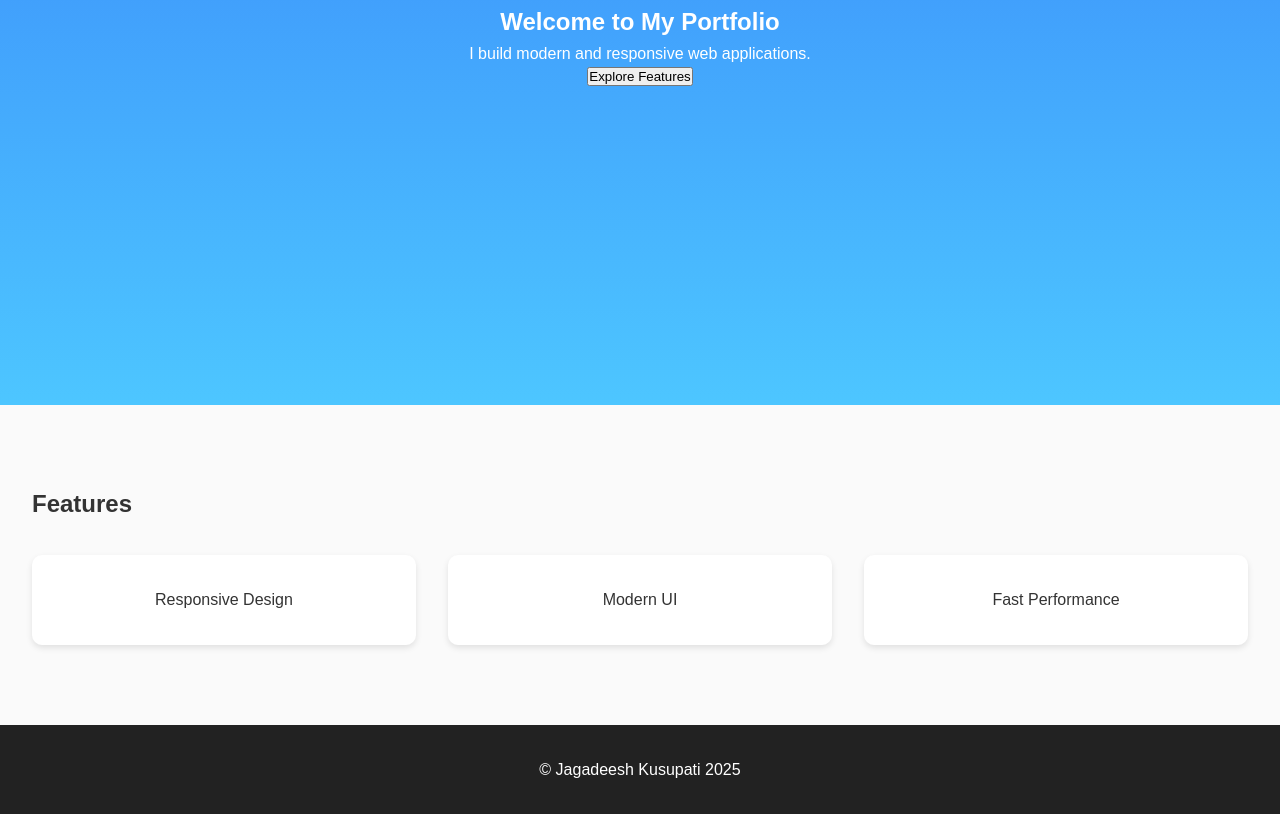
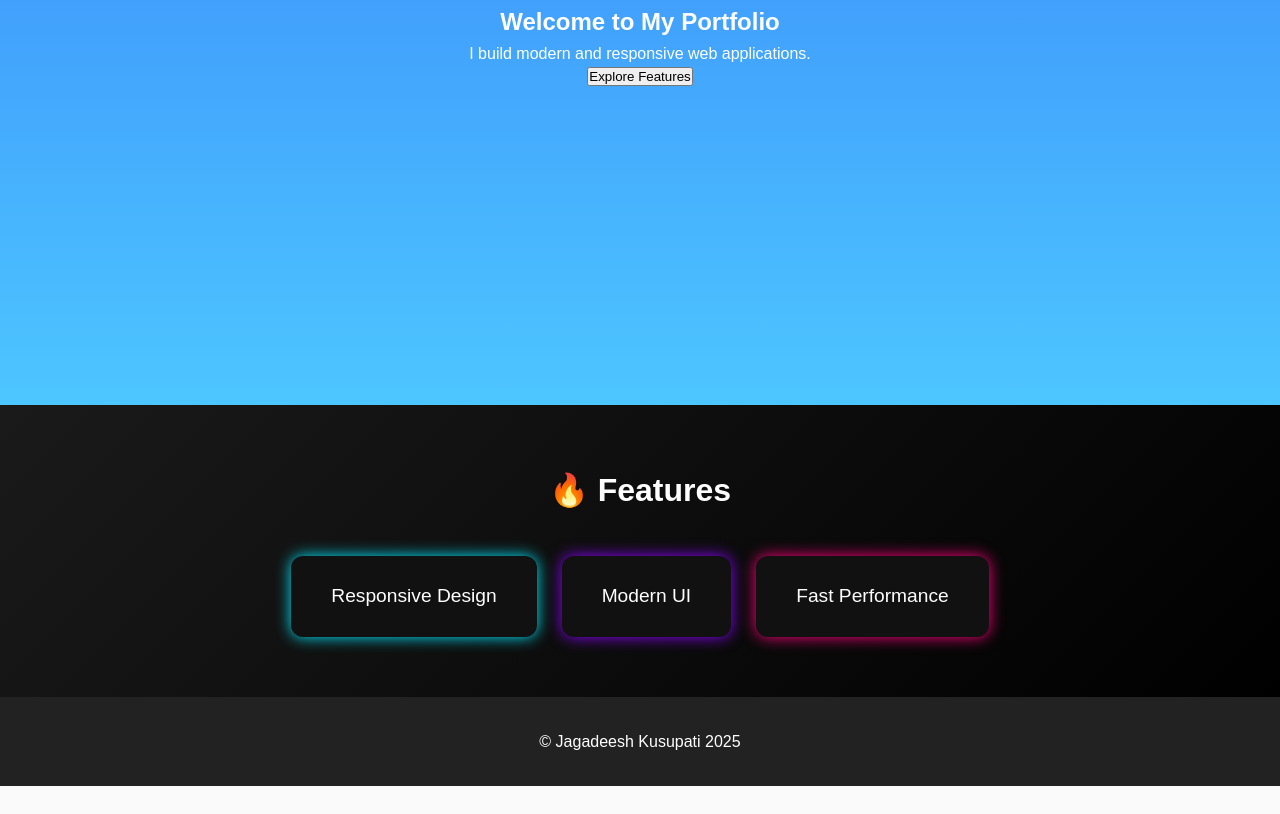
Before and after one commit to jdeesh676-png/blogwebsite, a plain HTML site: page index.html in a window 1280 px wide. Shown: the part 373-1187 px from the top of the page. After the commit the page ends 1159 px from the top, so only its background shows below. Drawn offline with Linux system fonts and the light colour scheme.

Commit message:
Revamp features section with dark theme styling
Updated the features section to a dark theme with enhanced styling.

```diff
--- a/index.html
+++ b/index.html
@@ -24,14 +24,37 @@
     <button onclick="scrollToSection('features')">Explore Features</button>
   </section>
 
-  <section id="features" class="features">
-    <h2>Features</h2>
-    <div class="feature-grid">
-      <div class="feature-card">Responsive Design</div>
-      <div class="feature-card">Modern UI</div>
-      <div class="feature-card">Fast Performance</div>
+<!-- === FEATURES SECTION (Dark Theme) === -->
+<section id="features" class="features" style="background: linear-gradient(135deg, #1a1a1a, #000000); padding: 60px 20px; color: #ffffff;">
+  <h2 style="text-align:center; margin-bottom: 40px; font-size: 2rem;">🔥 Features</h2>
+
+  <div class="feature-grid"
+      style="display: flex; justify-content:center; gap: 25px; flex-wrap: wrap;">
+
+    <div class="feature-card"
+      style="background: #111111; padding: 25px 40px; border-radius: 12px;
+             box-shadow: 0 0 15px #00eaff; font-size: 1.2rem; transition: 0.3s;
+             cursor:pointer;">
+      Responsive Design
     </div>
-  </section>
+
+    <div class="feature-card"
+      style="background: #111111; padding: 25px 40px; border-radius: 12px;
+             box-shadow: 0 0 15px #8b00ff; font-size: 1.2rem; transition: 0.3s;
+             cursor:pointer;">
+      Modern UI
+    </div>
+
+    <div class="feature-card"
+      style="background: #111111; padding: 25px 40px; border-radius: 12px;
+             box-shadow: 0 0 15px #ff007b; font-size: 1.2rem; transition: 0.3s;
+             cursor:pointer;">
+      Fast Performance
+    </div>
+
+  </div>
+</section>
+
 
   <footer id="footer">
     <p>© Jagadeesh Kusupati 2025 </p>
```
